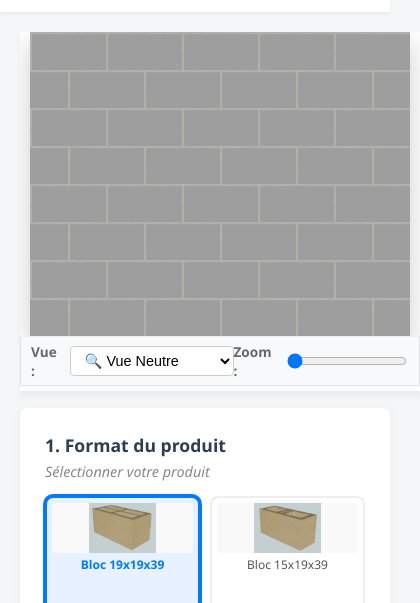
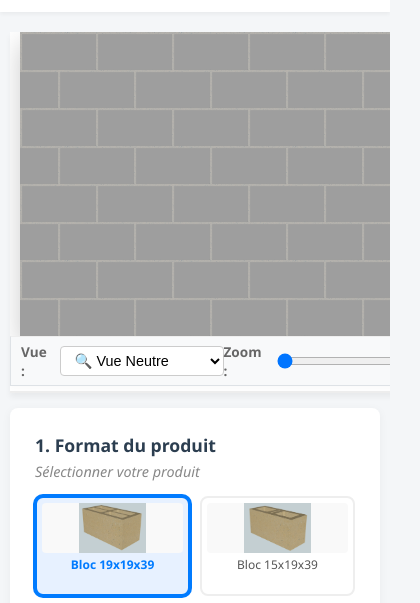
Before and after one commit to Raphael62380/configurateur-biallaisV110, an Electron app: page index.html in a window 390 px wide. Shown: the part 199-802 px from the top of the page, 420 px wide, since content can reach past the window. Drawn offline with nearby package versions, Linux system fonts and the light colour scheme.

Commit message:
Fix scroll mobile

```diff
--- a/style.css
+++ b/style.css
@@ -422,3 +422,46 @@ details[open] .advanced-summary::after { content: '-'; }
         grid-template-columns: repeat(2, 1fr);
     }
 }
+/* =========================================
+   FIX FINAL : ANTI-SCROLL HORIZONTAL & LARGEUR
+   ========================================= */
+
+/* 1. La règle d'or pour éviter les erreurs de calcul de largeur */
+* {
+    box-sizing: border-box;
+}
+
+/* 2. On interdit formellement le dépassement horizontal */
+html, body {
+    max-width: 100%;
+    overflow-x: hidden; /* Coupe tout ce qui dépasse à droite */
+    width: 100%;
+    margin: 0;
+    padding: 0;
+}
+
+/* 3. On force l'en-tête à prendre toute la largeur sans marges bizarres */
+.site-header {
+    width: 100%;
+    max-width: 100vw; /* Viewport Width */
+    margin-left: 0;
+    margin-right: 0;
+    padding-left: 10px;
+    padding-right: 10px;
+}
+
+/* 4. Ajustement du conteneur principal sur mobile pour éviter les débords */
+@media (max-width: 900px) {
+    .app-wrapper {
+        width: 100%;
+        max-width: 100%;
+        padding-left: 10px; /* On réduit les marges internes sur mobile */
+        padding-right: 10px;
+        margin: 0;
+    }
+
+    /* On s'assure que le canvas ne pousse pas les murs */
+    canvas, .canvas-container-wrapper {
+        max-width: 100%;
+    }
+}
```
